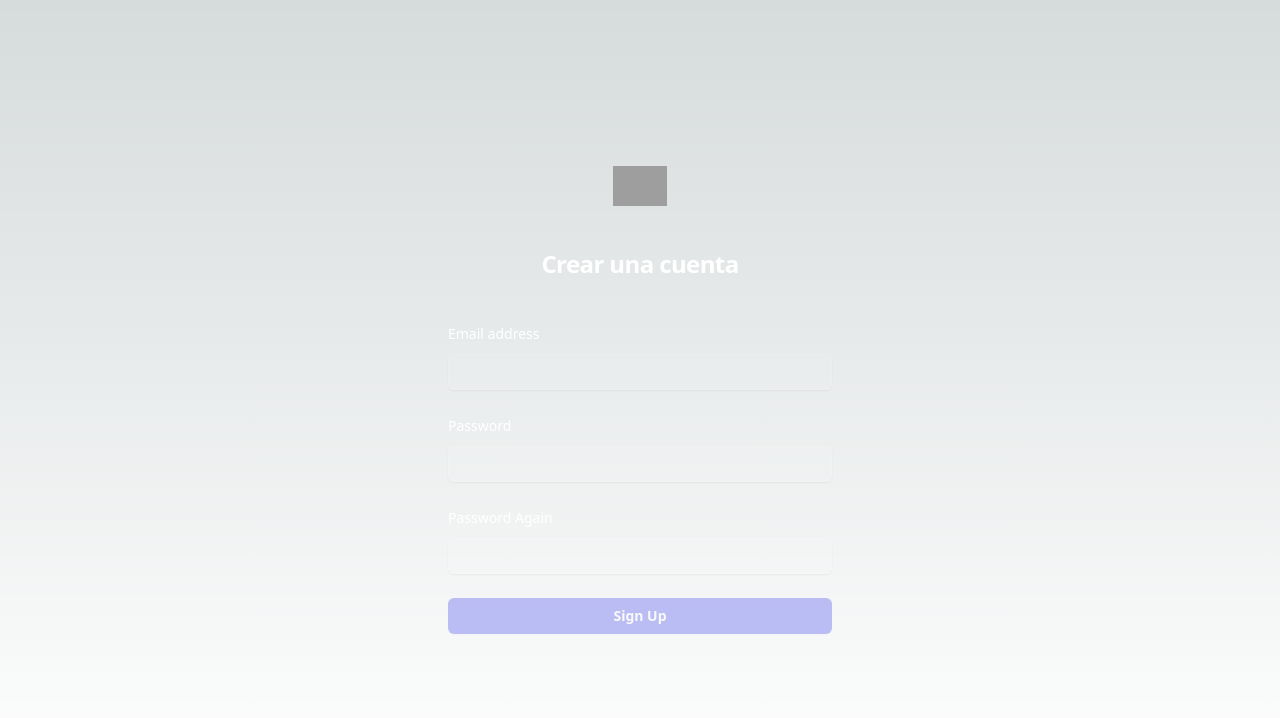
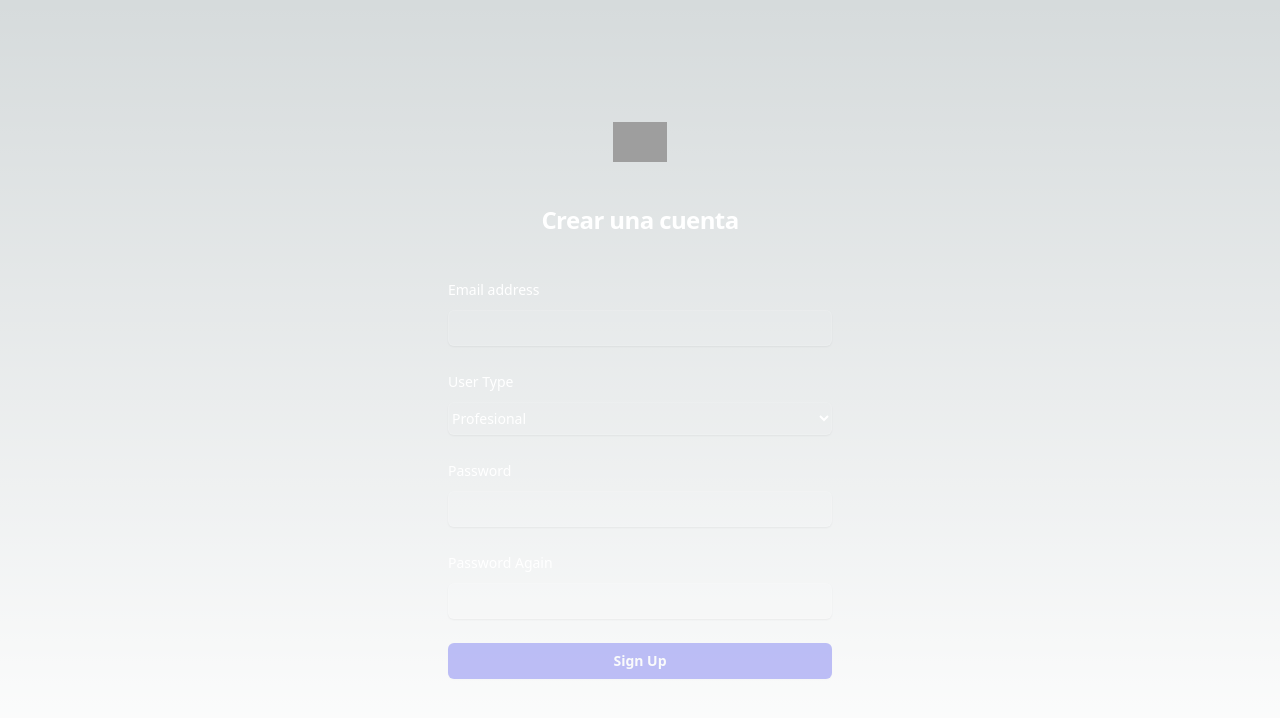
Before and after one commit to frankgimeno3/users-content-firebase, a Next.js app: page /signup in a window 1280 px wide. Shown: the top 718 px of the page. Built offline with nearby package versions, Linux system fonts and the light colour scheme; grey boxes are pictures that could not be loaded.

Commit message:
gestiona tipo de cuenta

```diff
--- a/src/app/dashboard/page.tsx
+++ b/src/app/dashboard/page.tsx
@@ -16,6 +16,7 @@ export default function Dashboard() {
   const [userData, setUserData] = useState("")
 
   useEffect(() => {
+    console.log(session)
       if (session?.data?.user?.email) {
         setUserData(session.data.user.email);
       } else {setUserData("Usuario")}
--- a/src/app/firebase.ts
+++ b/src/app/firebase.ts
@@ -1,8 +1,7 @@
 import { getApp, getApps, initializeApp } from "firebase/app";
 import { getAuth } from "firebase/auth";
 import { getFirestore,  } from 'firebase/firestore';
-// TODO: Add SDKs for Firebase products that you want to use
-// https://firebase.google.com/docs/web/setup#available-libraries
+
 
 // Your web app's Firebase configuration
 const firebaseConfig = {
@@ -17,7 +16,7 @@ const firebaseConfig = {
 
 // Initialize Firebase
 const app = getApps().length ? getApp() : initializeApp(firebaseConfig);
-const db = getFirestore();
+const db = getFirestore(app);
 const auth = getAuth();
 
 export { app, db, auth }
--- a/src/app/signup/page.tsx
+++ b/src/app/signup/page.tsx
@@ -3,19 +3,36 @@ import { createUserWithEmailAndPassword } from 'firebase/auth';
 import { useRouter } from 'next/navigation';
 import { useState } from 'react';
 import { auth } from '../firebase';
- export default function Signup() {
+import { collection, addDoc, getDoc, query, onSnapshot, deleteDoc, doc, } from 'firebase/firestore';
+import { db } from '../firebase';
+
+
+export default function Signup() {
   const [email, setEmail] = useState('');
   const [password, setPassword] = useState('');
   const [passwordAgain, setPasswordAgain] = useState('');
+  const [type, setType] = useState('');
 
+  const handleUserTypeChange = (e: any) => {
+    setType(e.target.value);
+  };
+
+  const addUserInFirebase = async ( ) => {
+     if (email !== '' && password !== '' && passwordAgain !== '') {
+      await addDoc(collection(db, 'users'), {
+        email: email.trim(),
+        type: type,
+       });
+     }
+  };
   const signup = () => {
     createUserWithEmailAndPassword(auth, email, password);
+    addUserInFirebase()
   };
-
   return (
     <>
 
-    <div className="flex min-h-full flex-1 flex-col justify-center px-6 py-12 lg:px-8">
+      <div className="flex min-h-full flex-1 flex-col justify-center px-6 py-12 lg:px-8">
         <div className="sm:mx-auto sm:w-full sm:max-w-sm">
           <img
             className="mx-auto h-10 w-auto"
@@ -23,7 +40,7 @@ import { auth } from '../firebase';
             alt="Your Company"
           />
           <h2 className="mt-10 text-center text-2xl font-bold leading-9 tracking-tight text-white">
-           Crear una cuenta
+            Crear una cuenta
           </h2>
         </div>
 
@@ -45,7 +62,24 @@ import { auth } from '../firebase';
                 />
               </div>
             </div>
-
+            <div>
+              <label htmlFor="userType" className="block text-sm font-medium leading-6 text-white">
+                User Type
+              </label>
+              <div className="mt-2">
+                <select
+                  id="userType"
+                  name="userType"
+                  value={type}
+                  onChange={handleUserTypeChange}
+                  required
+                  className="bg-transparent block w-full rounded-md border-0   py-1.5 text-white shadow-sm ring-1 ring-inset ring-white/10 focus:ring-2 focus:ring-inset focus:ring-indigo-500 sm:text-sm sm:leading-6"
+                >
+                  <option value="profesional" className='bg-gray-100 text-black'>Profesional</option>
+                  <option value="empresa" className='bg-gray-100 text-black'>Empresa</option>
+                </select>
+              </div>
+            </div>
             <div>
               <div className="flex items-center justify-between">
                 <label htmlFor="password" className="block text-sm font-medium leading-6 text-white">
```
